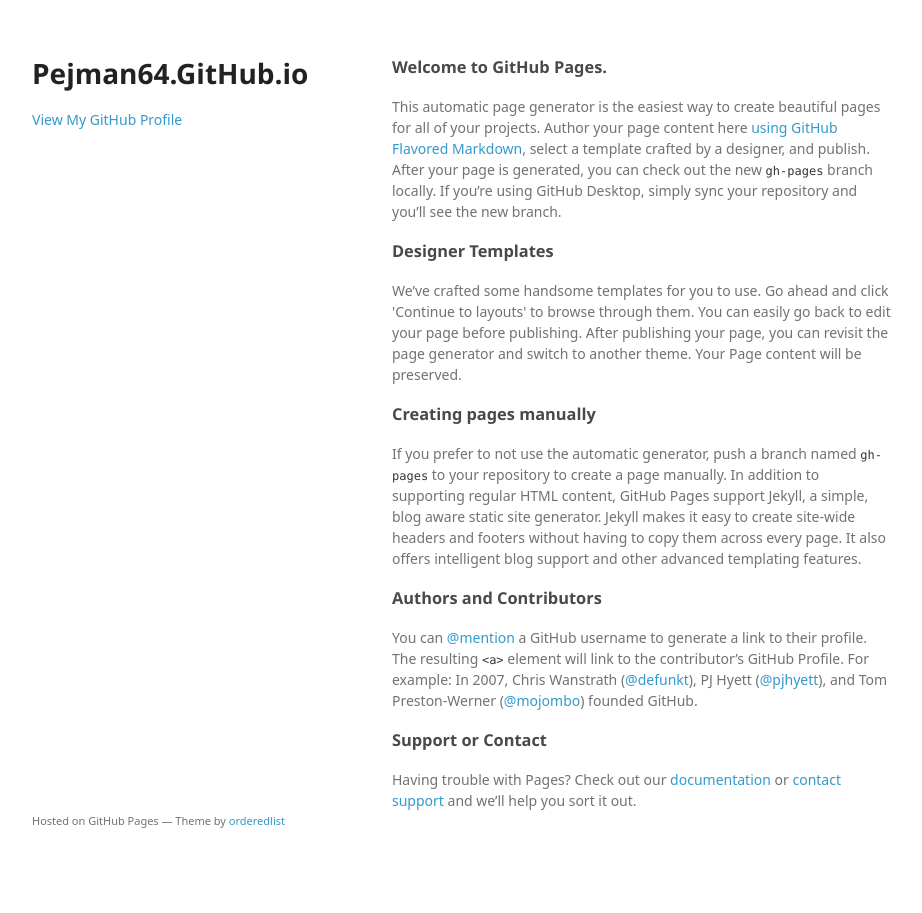
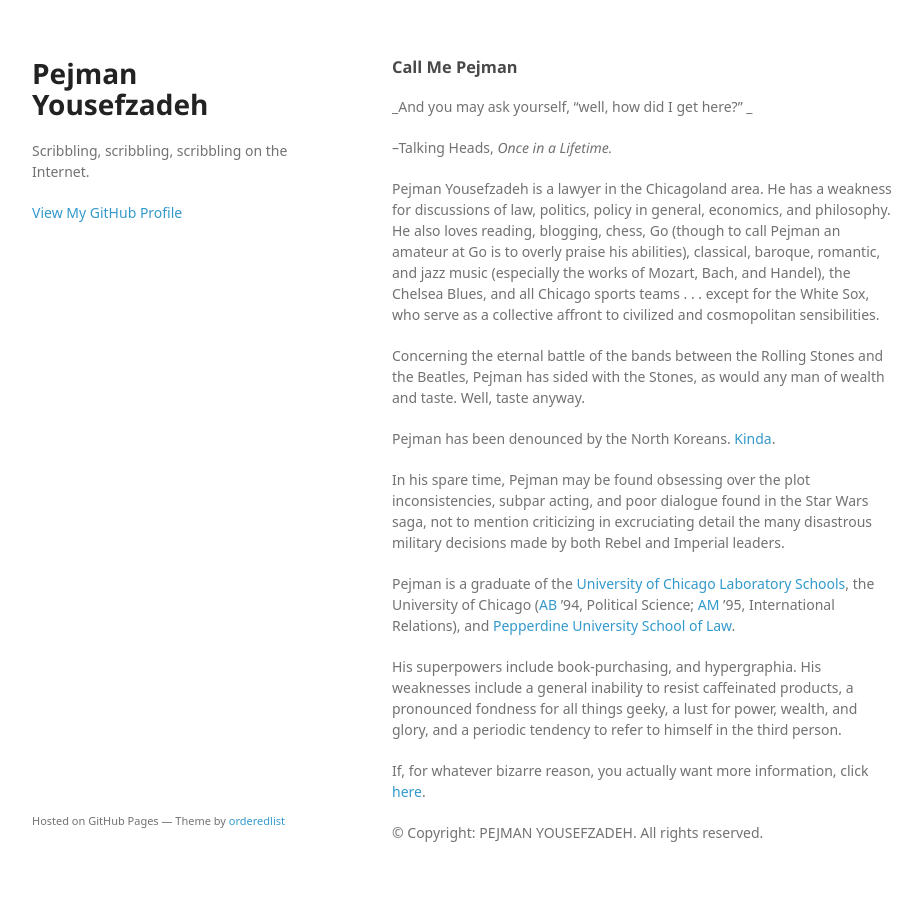
Before and after one commit to Pejman64/pejman64.github.io, a Jekyll site: the page index.html, which Jekyll copies as it is, in a window 1280 px wide. Shown: the whole page, without its empty margins (178-1100 px from the left). Built offline with Jekyll 4.4.1, drawn with Linux system fonts in a browser that asks for light colours; some web fonts are replaced.

Commit message:
Replace master branch with page content via GitHub

```diff
--- a/index.html
+++ b/index.html
@@ -3,7 +3,7 @@
   <head>
     <meta charset="utf-8">
     <meta http-equiv="X-UA-Compatible" content="chrome=1">
-    <title>Pejman64.GitHub.io by Pejman64</title>
+    <title>Pejman Yousefzadeh by Pejman64</title>
 
     <link rel="stylesheet" href="stylesheets/styles.css">
     <link rel="stylesheet" href="stylesheets/github-light.css">
@@ -15,8 +15,8 @@
   <body>
     <div class="wrapper">
       <header>
-        <h1>Pejman64.GitHub.io</h1>
-        <p></p>
+        <h1>Pejman Yousefzadeh</h1>
+        <p>Scribbling, scribbling, scribbling on the Internet.</p>
 
 
         <p class="view"><a href="https://github.com/Pejman64">View My GitHub Profile</a></p>
@@ -24,29 +24,27 @@
       </header>
       <section>
         <h3>
-<a id="welcome-to-github-pages" class="anchor" href="#welcome-to-github-pages" aria-hidden="true"><span aria-hidden="true" class="octicon octicon-link"></span></a>Welcome to GitHub Pages.</h3>
+<a id="call-me-pejman" class="anchor" href="#call-me-pejman" aria-hidden="true"><span aria-hidden="true" class="octicon octicon-link"></span></a>Call Me Pejman</h3>
 
-<p>This automatic page generator is the easiest way to create beautiful pages for all of your projects. Author your page content here <a href="https://guides.github.com/features/mastering-markdown/">using GitHub Flavored Markdown</a>, select a template crafted by a designer, and publish. After your page is generated, you can check out the new <code>gh-pages</code> branch locally. If you’re using GitHub Desktop, simply sync your repository and you’ll see the new branch.</p>
+<p>_And you may ask yourself, “well, how did I get here?” _</p>
 
-<h3>
-<a id="designer-templates" class="anchor" href="#designer-templates" aria-hidden="true"><span aria-hidden="true" class="octicon octicon-link"></span></a>Designer Templates</h3>
+<p>–Talking Heads, <em>Once in a Lifetime.</em></p>
 
-<p>We’ve crafted some handsome templates for you to use. Go ahead and click 'Continue to layouts' to browse through them. You can easily go back to edit your page before publishing. After publishing your page, you can revisit the page generator and switch to another theme. Your Page content will be preserved.</p>
+<p>Pejman Yousefzadeh is a lawyer in the Chicagoland area. He has a weakness for discussions of law, politics, policy in general, economics, and philosophy. He also loves reading, blogging, chess, Go (though to call Pejman an amateur at Go is to overly praise his abilities), classical, baroque, romantic, and jazz music (especially the works of Mozart, Bach, and Handel), the Chelsea Blues, and all Chicago sports teams . . . except for the White Sox, who serve as a collective affront to civilized and cosmopolitan sensibilities.</p>
 
-<h3>
-<a id="creating-pages-manually" class="anchor" href="#creating-pages-manually" aria-hidden="true"><span aria-hidden="true" class="octicon octicon-link"></span></a>Creating pages manually</h3>
+<p>Concerning the eternal battle of the bands between the Rolling Stones and the Beatles, Pejman has sided with the Stones, as would any man of wealth and taste. Well, taste anyway.</p>
 
-<p>If you prefer to not use the automatic generator, push a branch named <code>gh-pages</code> to your repository to create a page manually. In addition to supporting regular HTML content, GitHub Pages support Jekyll, a simple, blog aware static site generator. Jekyll makes it easy to create site-wide headers and footers without having to copy them across every page. It also offers intelligent blog support and other advanced templating features.</p>
+<p>Pejman has been denounced by the North Koreans. <a href="http://pejmanyousefzadeh.net/2015/08/27/i-have-arrived/">Kinda</a>.</p>
 
-<h3>
-<a id="authors-and-contributors" class="anchor" href="#authors-and-contributors" aria-hidden="true"><span aria-hidden="true" class="octicon octicon-link"></span></a>Authors and Contributors</h3>
+<p>In his spare time, Pejman may be found obsessing over the plot inconsistencies, subpar acting, and poor dialogue found in the Star Wars saga, not to mention criticizing in excruciating detail the many disastrous military decisions made by both Rebel and Imperial leaders.</p>
 
-<p>You can <a href="https://help.github.com/articles/basic-writing-and-formatting-syntax/#mentioning-users-and-teams" class="user-mention">@mention</a> a GitHub username to generate a link to their profile. The resulting <code>&lt;a&gt;</code> element will link to the contributor’s GitHub Profile. For example: In 2007, Chris Wanstrath (<a href="https://github.com/defunkt" class="user-mention">@defunkt</a>), PJ Hyett (<a href="https://github.com/pjhyett" class="user-mention">@pjhyett</a>), and Tom Preston-Werner (<a href="https://github.com/mojombo" class="user-mention">@mojombo</a>) founded GitHub.</p>
+<p>Pejman is a graduate of the <a href="http://ucls.uchicago.edu/">University of Chicago Laboratory Schools</a>, the University of Chicago (<a href="http://www.uchicago.edu/">AB</a> ’94, Political Science; <a href="http://cir.uchicago.edu/">AM</a> ’95, International Relations), and <a href="http://law.pepperdine.edu/">Pepperdine University School of Law</a>.</p>
 
-<h3>
-<a id="support-or-contact" class="anchor" href="#support-or-contact" aria-hidden="true"><span aria-hidden="true" class="octicon octicon-link"></span></a>Support or Contact</h3>
+<p>His superpowers include book-purchasing, and hypergraphia. His weaknesses include a general inability to resist caffeinated products, a pronounced fondness for all things geeky, a lust for power, wealth, and glory, and a periodic tendency to refer to himself in the third person.</p>
 
-<p>Having trouble with Pages? Check out our <a href="https://help.github.com/pages">documentation</a> or <a href="https://github.com/contact">contact support</a> and we’ll help you sort it out.</p>
+<p>If, for whatever bizarre reason, you actually want more information, click <a href="http://normblog.typepad.com/normblog/2011/01/the-normblog-profile-379-pejman-yousefzadeh.html">here</a>.</p>
+
+<p>© Copyright: PEJMAN YOUSEFZADEH. All rights reserved.</p>
       </section>
       <footer>
         <p><small>Hosted on GitHub Pages &mdash; Theme by <a href="https://github.com/orderedlist">orderedlist</a></small></p>
```
Also changed, not shown: params.json (+1 -1 lines).
